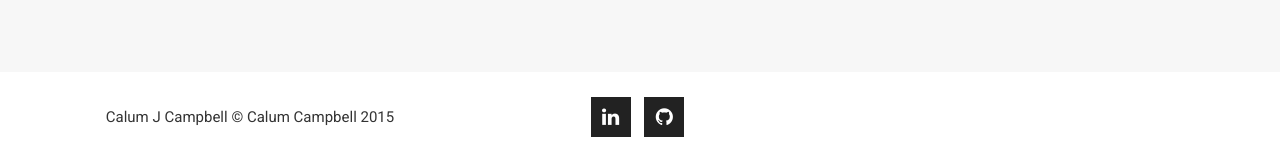
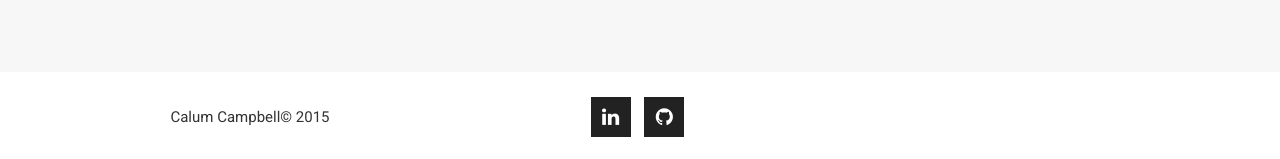
Before and after one commit to Calum-Campbell/Calum-Campbell.github.io, a Jekyll site: the page built from index.html, in a window 1280 px wide and 900 px high, scrolled down 5891 px. Shown: the part 738-897 px from the top of the window. Built offline with Jekyll 4.4.1, drawn with Linux system fonts in a browser that asks for light colours; some web fonts are replaced.

Commit message:
footer update

```diff
--- a/_includes/footer.html
+++ b/_includes/footer.html
@@ -2,7 +2,7 @@
         <div class="container">
             <div class="row">
                 <div class="col-md-4">
-                    <span class="copyright">Calum J Campbell &copy; {{ site.title }} 2015</span>
+                    <span class="copyright">{{ site.title }}&copy;  2015</span>
                 </div>
                 <div class="col-md-4">
                     <ul class="list-inline social-buttons">
```
